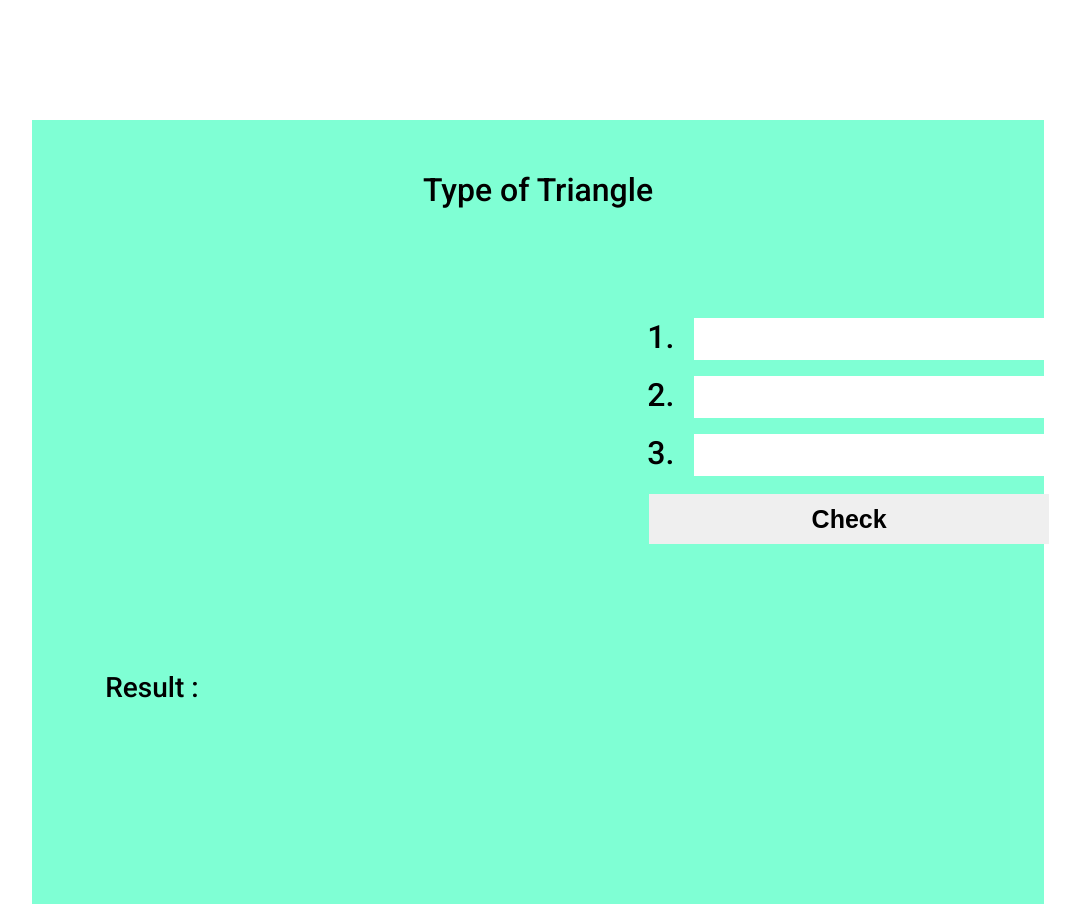
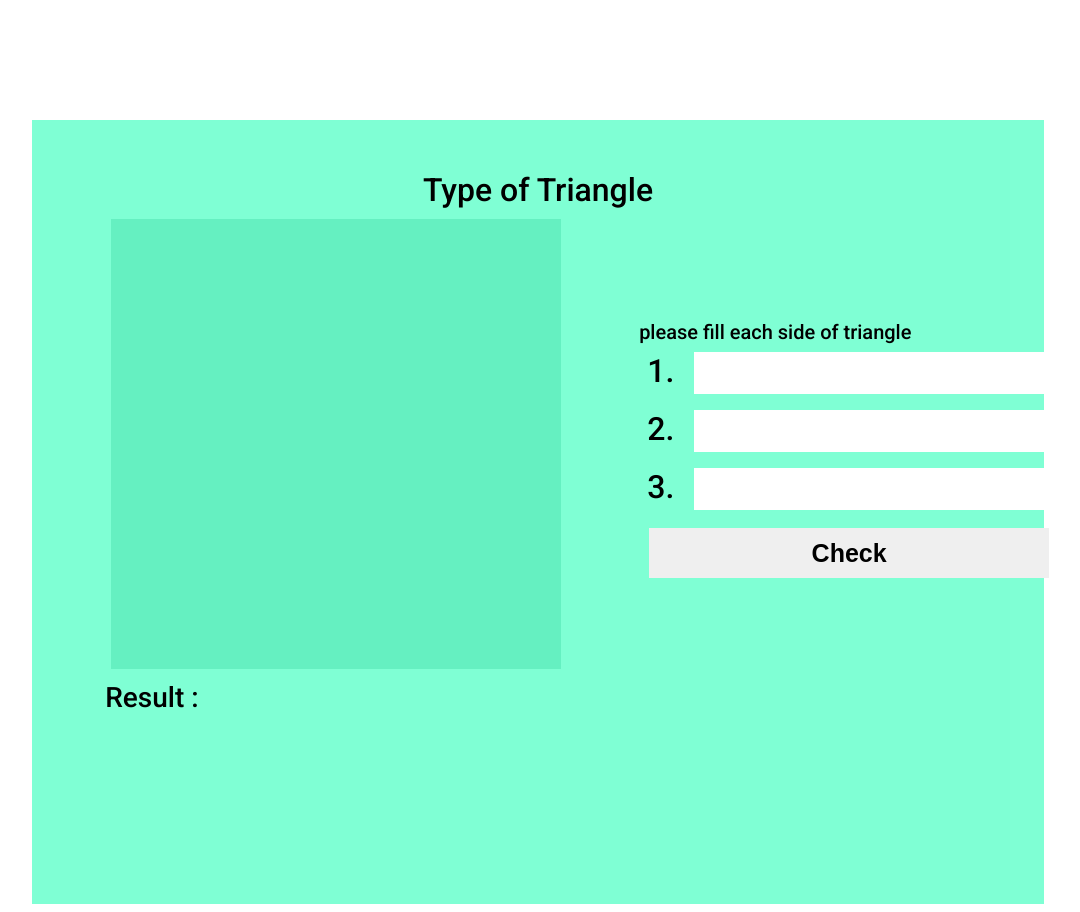
Before and after one commit to gcill/HolyTriangleApp, a plain HTML site: page public/index.html in a window 1280 px wide. Shown: the whole page, without its empty margins (102-1182 px from the left). Drawn offline with Linux system fonts and the light colour scheme.

Commit message:
the last commit

```diff
--- a/public/index.html
+++ b/public/index.html
@@ -25,6 +25,9 @@
 
             <div class="inputBox">
                 <div class = "inputContainer">
+                    <div class="describeText">
+                        please fill each side of triangle
+                    </div>
                     <div class = "inputField">
                         <div class="sideText">1. </div>
                         <input class="Input"  id="InA" type="number" min="0"  required>
--- a/public/triangle.css
+++ b/public/triangle.css
@@ -12,6 +12,7 @@ body{
     width: 450px;
     height: 450px;
     margin: 0 auto;
+    background-color: #65f0c1;
 }
 
 .canvasContainer{
@@ -35,6 +36,10 @@ body{
     justify-content: center;
 
 
+}
+
+.describeText{
+    font-size: 20px;
 }
 
 .inputContainer{
@@ -192,4 +197,7 @@ input[type=number]{
     .inputBox{
         width: 40%;
     }
+    .appName{
+        margin-bottom: 10px;
+    }
 }
```
